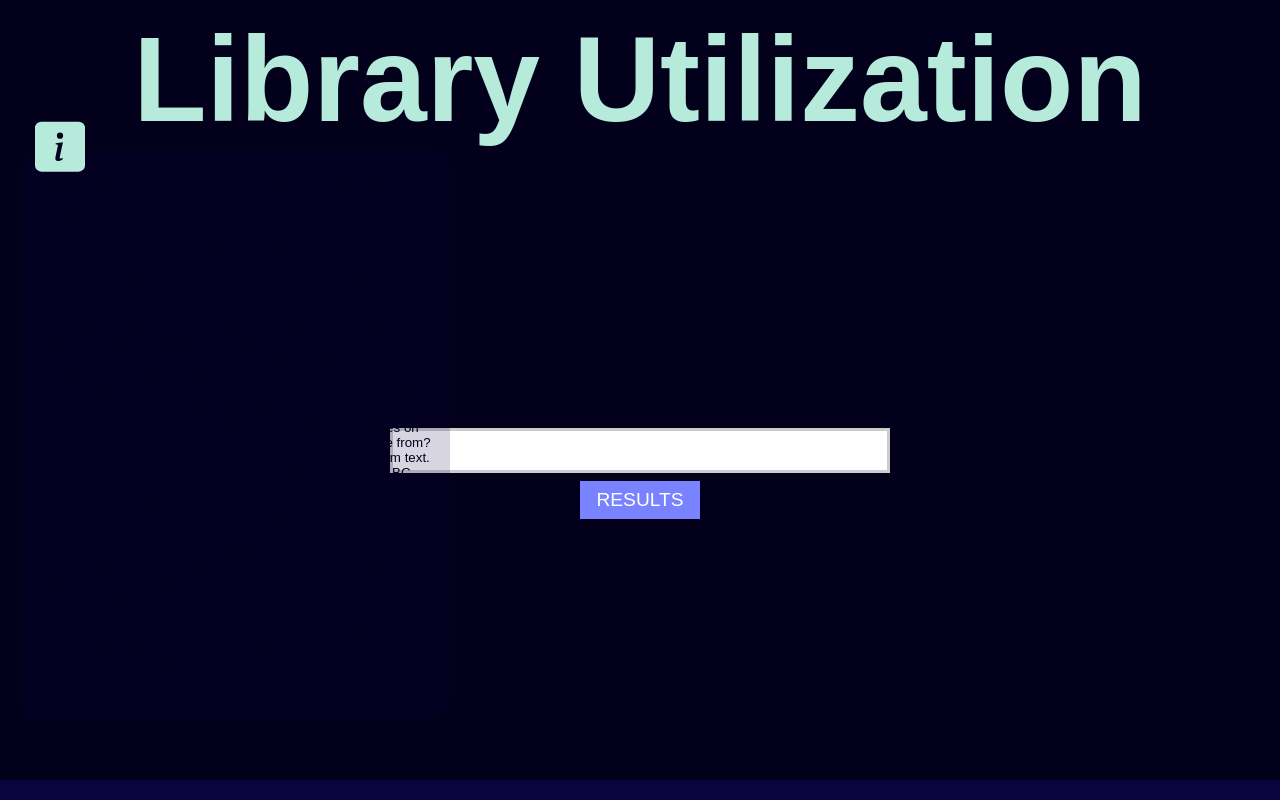
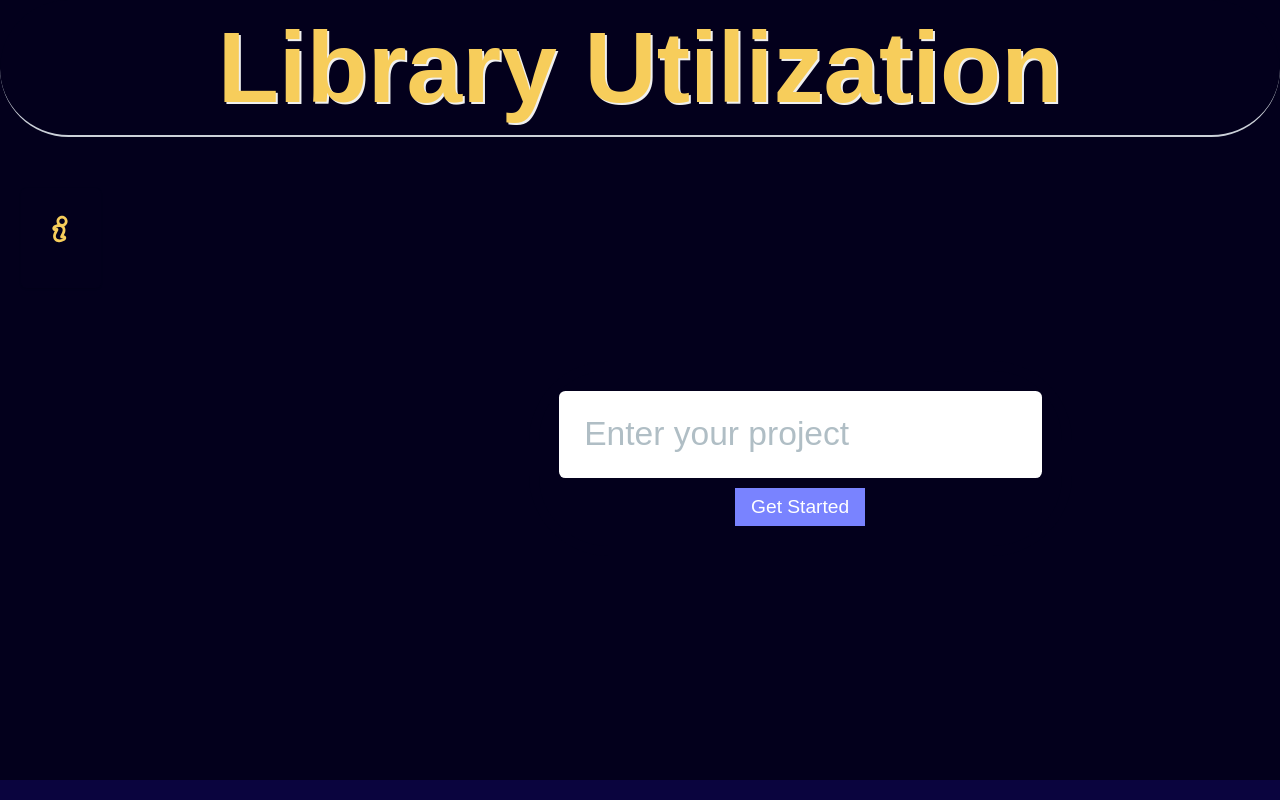
Before and after one commit to kostoglou/LibraryUtilization, a React (Create React App) app: page / in a window 1280 px wide. Built offline with nearby package versions, Linux system fonts and the light colour scheme.

Commit message:
Input Url, Info Button, Title CSS

```diff
--- a/src/App.css
+++ b/src/App.css
@@ -2,14 +2,14 @@
   box-sizing: border-box;
   padding: 0;
   margin: 0;
-  font-family: 'Orbitron', sans-serif;
-
 
 }
+
 @import url('https://fonts.googleapis.com/css2?family=Mitr:wght@300&display=swap');
 @import url('https://fonts.googleapis.com/css2?family=Orbitron:wght@700&display=swap');
 
 #body{
+  font-family: 'Mitr', sans-serif;
   color: #B6EADA;
   font-size: 20px;
   text-align: center;
@@ -19,12 +19,19 @@
   display: grid;
   grid-template-areas:
   'header header header'
-  'main main main'
-  'main main main'
-  'footer footer footer'
-  ;
+  'aside main main'
+  'aside main main'
+  'footer footer footer';
   grid-template-rows: auto 1fr auto;
-  grid-template-columns: auto 1fr auto;
+  grid-template-columns: repeat(auto-fit, minmax(100px, fr));
+
+}
+
+aside{
+  grid-area: aside;
+  background-color: #03001C;
+  padding: 1px;
+  width: 112px;
 }
 
 
@@ -33,7 +40,89 @@ header{
   grid-area: header;
   background-color: #03001C;
   padding: 10px;
-  font-size: 60px;
+  font-size: 50px;
+  border-radius: 150px;
+  border-bottom: 2px solid #CCD1D9;
+  animation: Color 2s linear infinite;
+  -webkit-animation: Color 4s ease-in-out infinite;
+  text-shadow: 2px 2px #F0F0F0;
+}
+@keyframes Color{
+  0%{
+    color:#A0D468;
+  }
+
+  20%{
+    color:#4FC1E9;
+  }
+
+  40%{
+    color:#FFCE54;
+  }
+
+  60%{
+    color:#FC6E51;
+  }
+
+  80%{
+    color:#ED5565;
+  }
+
+  100%{
+    color:#AC92EC;
+  }
+}
+
+@-moz-keyframes Color{
+  0%{
+    color:#A0D468;
+  }
+
+  20%{
+    color:#4FC1E9;
+  }
+
+  40%{
+    color:#FFCE54;
+  }
+
+  60%{
+    color:#FC6E51;
+  }
+
+  80%{
+    color:#ED5565;
+  }
+
+  100%{
+    color:#AC92EC;
+  }
+}
+
+@-webkit-keyframes Color{
+  0%{
+    color:#A0D468;
+  }
+
+  20%{
+    color:#4FC1E9;
+  }
+
+  40%{
+    color:#FFCE54;
+  }
+
+  60%{
+    color:#FC6E51;
+  }
+
+  80%{
+    color:#ED5565;
+  }
+
+  100%{
+    color:#AC92EC;
+  }
 }
 
 
@@ -51,6 +140,111 @@ footer{
   grid-area: footer;
   background-color: #0a043e;
   padding: 10px;
+}
+
+/*iNPUT URL*/
+
+
+.Input {
+  position: relative;
+  /* generic */
+  --gutterSm: 0.4rem;
+  --gutterMd: 0.8rem;
+  --gutterLg: 1.6rem;
+  --gutterXl: 2.4rem;
+  --gutterXx: 7.2rem;
+  --colorPrimary400: #7e57c2;
+  --colorPrimary600: #5e35b1;
+  --colorPrimary800: #4527a0;
+  --fontFamily: "Dosis", sans-serif;
+  --fontSizeSm: 1.2rem;
+  --fontSizeMd: 1.6rem;
+  --fontSizeLg: 2.1rem;
+  --fontSizeXl: 2.8rem;
+  --fontSizeXx: 3.6rem;
+  --lineHeightSm: 1.1;
+  --lineHeightMd: 1.8;
+  --transitionDuration: 300ms;
+  --transitionTF: cubic-bezier(0.645, 0.045, 0.355, 1);
+  /* floated labels */
+  --inputPaddingV: var(--gutterMd);
+  --inputPaddingH: var(--gutterLg);
+  --inputFontSize: var(--fontSizeLg);
+  --inputLineHeight: var(--lineHeightMd);
+  --labelScaleFactor: 0.8;
+  --labelDefaultPosY: 50%;
+  --labelTransformedPosY: calc(
+    (var(--labelDefaultPosY)) -
+    (var(--inputPaddingV) * var(--labelScaleFactor)) -
+    (var(--inputFontSize) * var(--inputLineHeight))
+  );
+  --inputTransitionDuration: var(--transitionDuration);
+  --inputTransitionTF: var(--transitionTF);
+}
+
+.Input-text {
+  display: block;
+  margin: 0;
+  padding: var(--inputPaddingV) var(--inputPaddingH);
+  color: inherit;
+  width: 100%;
+  font-family: inherit;
+  font-size: var(--inputFontSize);
+  font-weight: inherit;
+  line-height: var(--inputLineHeight);
+  border: none;
+  border-radius: 0.4rem;
+  transition: box-shadow var(--transitionDuration);
+}
+
+.Input-text::placeholder {
+  color: #B0BEC5;
+}
+
+.Input-text:focus {
+  outline: none;
+  box-shadow: 0.2rem 0.8rem 1.6rem var(--colorPrimary600);
+}
+
+.Input-label {
+  display: block;
+  position: absolute;
+  bottom: 50%;
+  left: 1rem;
+  color: #fff;
+  font-family: inherit;
+  font-size: var(--inputFontSize);
+  font-weight: inherit;
+  line-height: var(--inputLineHeight);
+  opacity: 0;
+  transform:
+    translate3d(0, var(--labelDefaultPosY), 0)
+    scale(1);
+  transform-origin: 0 0;
+  transition:
+    opacity var(--inputTransitionDuration) var(--inputTransitionTF),
+    transform var(--inputTransitionDuration) var(--inputTransitionTF),
+    visibility 0ms var(--inputTransitionDuration) var(--inputTransitionTF),
+    z-index 0ms var(--inputTransitionDuration) var(--inputTransitionTF);
+}
+
+.Input-text:placeholder-shown + .Input-label {
+  visibility: hidden;
+  z-index: -1;
+}
+
+.Input-text:not(:placeholder-shown) + .Input-label,
+.Input-text:focus:not(:placeholder-shown) + .Input-label {
+  visibility: visible;
+  z-index: 1;
+  opacity: 1;
+  transform:
+    translate3d(0, var(--labelTransformedPosY), 0)
+    scale(var(--labelScaleFactor));
+  transition:
+    transform var(--inputTransitionDuration),
+    visibility 0ms,
+    z-index 0ms;
 }
 
 .investigate{
@@ -165,6 +359,13 @@ ul li:hover a {
 }
 
 
+@media (prefers-reduced-motion: reduce) {
+  * {
+    animation: none !important;
+    transition: none !important;
+  }
+}
+
 
 /*#listitems {
     padding: 10px;
@@ -188,6 +389,7 @@ ul li:hover a {
   cursor: pointer;
   outline: none;
   overflow: hidden;
+  margin-top: 10px;
 }
 
 .gobutton span {
@@ -390,7 +592,6 @@ ul li:hover a {
   background-color: #03001C;
   cursor: pointer;
   outline: none;
-  border: 0;
   vertical-align: middle;
   text-decoration: none;
   color: #fff;
@@ -398,12 +599,42 @@ ul li:hover a {
   -webkit-transition: width 0.5s;
   transition: width 0.5s;
   left: 20px;
-  top: 150px;
+  top: 50px;
   max-width: 500px;
   min-height: 100px;
-  border: 50px #03001c;
-  background: #0a043e29;
+  border:  #03001c;
+  background: #03001c;
   background-clip: padding-box;
+  position: relative;
+  left: 20px;
+  top: 50px;
+  box-shadow: 0 1px 2px rgba(0, 0, 0, 0.1);
+  border-radius: 5px;
+  -webkit-transition: all 0.6s cubic-bezier(0.165, 0.84, 0.44, 1);
+  transition: all 0.6s cubic-bezier(0.165, 0.84, 0.44, 1);
+
+}
+.btn::after {
+  content: "";
+  border-radius: 5px;
+  position: absolute;
+  z-index: -1;
+  top: 0;
+  left: 0;
+  width: 100%;
+  height: 100%;
+  box-shadow: 0 5px 15px rgba(235, 232, 232, 0.91);
+  opacity: 0;
+  -webkit-transition: all 0.6s cubic-bezier(0.165, 0.84, 0.44, 1);
+  transition: all 0.6s cubic-bezier(0.165, 0.84, 0.44, 1);
+}
+.btn:hover {
+  -webkit-transform: scale(1.25, 1.25);
+  transform: scale(1.25, 1.25);
+}
+
+.btn:hover::after {
+    opacity: 1;
 }
 
 .btn .btn-text{
@@ -417,52 +648,56 @@ ul li:hover a {
   max-width: min-content;
   width: max-content;
 
+
 }
 .btn:hover .btn-text{
   width: auto;
   color: white;
 }
 
+.btn:hover .btn-icon{
+  width: auto;
+  vertical-align: right;
+  overflow: hidden;
+}
 
 #infoText{
   max-width: 400px;
 }
 
 .btn span{
-  position:absolute;
   width: 50px;
   height: 50px;
   left: 10;
-  top: -50px;
   display: flex;
   color: #b6eada;
-  font-size: 7em;
+  font-size: 2.5em;
   justify-content: left;
+  animation:  2s linear infinite;
+  -webkit-animation: Color 4s ease-in-out infinite;
+}
+@keyframes Color{
+  0%{
+    color:#A0D468;
   }
 
-/* INPUT URL */
-input[type=url] {
-  width: 500px;
-  padding: 12px 20px;
-  margin: 8px 0;
-  box-sizing: border-box;
-  border: 3px solid #ccc;
-  -webkit-transition: 0.3s;
-  transition: 0.3s;
-  outline: none;
+  20%{
+    color:#4FC1E9;
   }
 
-input[type=url]:focus {
-  border: 5px solid #00ddff;
+  40%{
+    color:#FFCE54;
   }
 
-.GeneralRendering {
-  font-family: 'Orbitron', sans-serif;
-  font-size: 30px;
+  60%{
+    color:#FC6E51;
   }
 
-.GeneralRendering:hover{
+  80%{
+    color:#ED5565;
+  }
 
-  color: #f441a5;
-  cursor: pointer;
+  100%{
+    color:#AC92EC;
   }
+}
--- a/src/App.js
+++ b/src/App.js
@@ -4,7 +4,7 @@ import Welcome from './components/welcome';
 import MyTable from './components/mytable';
 import DiagramSystemtoApi from './components/diagramSystemtoApi';
 import { MdOutlineArrowBackIosNew } from 'react-icons/md';
-import {BsInfoSquareFill} from 'react-icons/bs';
+import {TiInfoLargeOutline} from 'react-icons/ti';
 
 
 
@@ -32,10 +32,14 @@ class App extends Component {
 
   handleonMouseEnterInformation = () => {
     document.getElementById("infoText").style.display = "block";
+    document.getElementById("buttonIcon").style.display = "none";
+
   }
 
   handleonMouseLeaveInformation = () => {
     document.getElementById("infoText").style.display = "none";
+    document.getElementById("buttonIcon").style.display = "block";
+
   }
 
   handleGoClick = () => {
@@ -79,29 +83,19 @@ class App extends Component {
       <body id="body">
 
         <header><h1 className="box" id='libraryUtilization'>Library Utilization</h1></header>
-
-        <button id="backButtonAllId" className="backbutton" onClick={this.onbackclickAll} style={{ display: "none" }} >previews <span><MdOutlineArrowBackIosNew /></span></button>
+        <aside>
         <link href="https://stackpath.bootstrapcdn.com/font-awesome/4.7.0/css/font-awesome.min.css" rel="stylesheet" />
-
         <div class="sti_container" onMouseEnter={this.handleonMouseEnterInformation} onMouseLeave={this.handleonMouseLeaveInformation} >
           <button class="btn" >
-            <span class="btn-icon"><BsInfoSquareFill/></span>
-            <p id="infoText" class="btn-text" style={{ display: "none" }} >Lorem Ipsum is simply dummy text of the printing and typesetting industry. Lorem Ipsum has been the industry's standard dummy text ever since the 1500s, when an unknown printer took a galley of type and scrambled it to make a type specimen book. It has survived not only five centuries, but also the leap into electronic typesetting, remaining essentially unchanged. It was popularised in the 1960s with the release of Letraset sheets containing Lorem Ipsum passages, and more recently with desktop publishing software like Aldus PageMaker including versions of Lorem Ipsum.
-
-Why do we use it?
-It is a long established fact that a reader will be distracted by the readable content of a page when looking at its layout. The point of using Lorem Ipsum is that it has a more-or-less normal distribution of letters, as opposed to using 'Content here, content here', making it look like readable English. Many desktop publishing packages and web page editors now use Lorem Ipsum as their default model text, and a search for 'lorem ipsum' will uncover many web sites still in their infancy. Various versions have evolved over the years, sometimes by accident, sometimes on purpose (injected humour and the like).
-
-
-Where does it come from?
-Contrary to popular belief, Lorem Ipsum is not simply random text. It has roots in a piece of classical Latin literature from 45 BC, making it over 2000 years old. Richard McClintock, a Latin professor at Hampden-Sydney College in Virginia, looked up one of the more obscure Latin words, consectetur, from a Lorem Ipsum passage, and going through the cites of the word in classical literature, discovered the undoubtable source. Lorem Ipsum comes from sections 1.10.32 and 1.10.33 of "de Finibus Bonorum et Malorum" (The Extremes of Good and Evil) by Cicero, written in 45 BC. This book is a treatise on the theory of ethics, very popular during the Renaissance. The first line of Lorem Ipsum, "Lorem ipsum dolor sit amet..", comes from a line in section 1.10.32.
-
-The standard chunk of Lorem Ipsum used since the 1500s is reproduced below for those interested. Sections 1.10.32 and 1.10.33 from "de Finibus Bonorum et Malorum" by Cicero are also reproduced in their exact original form, accompanied by English versions from the 1914 translation by H. Rackham.</p>
+            <span id="buttonIcon" class="btn-icon" style={{ display: "block" }}><TiInfoLargeOutline/></span>
+            <p id="infoText" class="btn-text" style={{ display: "none" }} > <h2>Why Library Utilazation?</h2><h4>because...</h4>
+                                                                            <h2>About the Metrics</h2><h4>The Metrics...</h4>
+                                                                            <h2>How to use the app?</h2><h4>the way of use is...</h4></p>
           </button>
         </div>
-
+        </aside>
+        <button id="backButtonAllId" className="backbutton" onClick={this.onbackclickAll} style={{ display: "none" }} >previews <span><MdOutlineArrowBackIosNew /></span></button>
         <main>
-
-
           {this.state.showWelcome && <Welcome ongoclick={this.handleGoClick} />}
           {this.state.showTable && <MyTable onclickoftableoflibrary={this.handleClickofTableofLibrary}
             data={data} onbackclick={this.handleBackClick} />}
--- a/src/components/welcome.jsx
+++ b/src/components/welcome.jsx
@@ -19,11 +19,15 @@ class Welcome extends Component {
         return (
             <React.Fragment>
                 <div >
-                    <input className="input" type="url" id="projectUrl" name="projectUrl" ></input>
-                    <br></br>
-                    <button onMouseMove={ this.handleCursor }
-                      className="gobutton" onClick={this.props.ongoclick}> <span>RESULTS</span> </button>
-                    <div id='waittingAnalysis' class="lds-dual-ring" style={{display:"none"}}></div>
+
+                <div class="Input">
+                    <input type="text" id="input" class="Input-text" placeholder="Enter your project"></input>
+                    <label for="input" class="Input-label">Project URL</label>
+                </div>
+                <button onMouseMove={ this.handleCursor }
+                    className="gobutton" onClick={this.props.ongoclick}> <span>Get Started</span>
+                </button>
+                <div id='waittingAnalysis' class="lds-dual-ring" style={{display:"none"}}></div>
 
                 </div>
             </React.Fragment>
```
Lines whose indentation alone changed are shown as unchanged.
